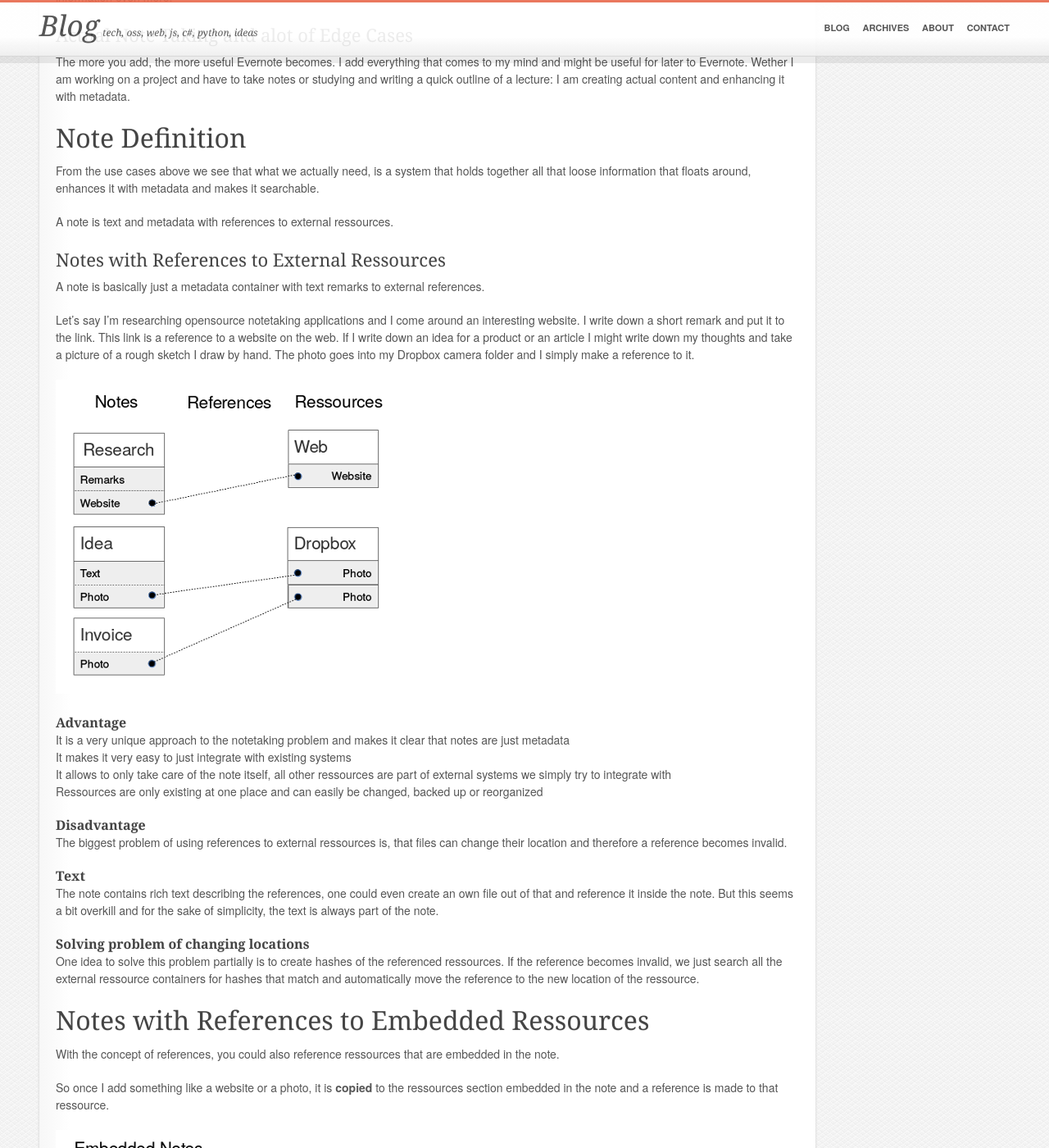
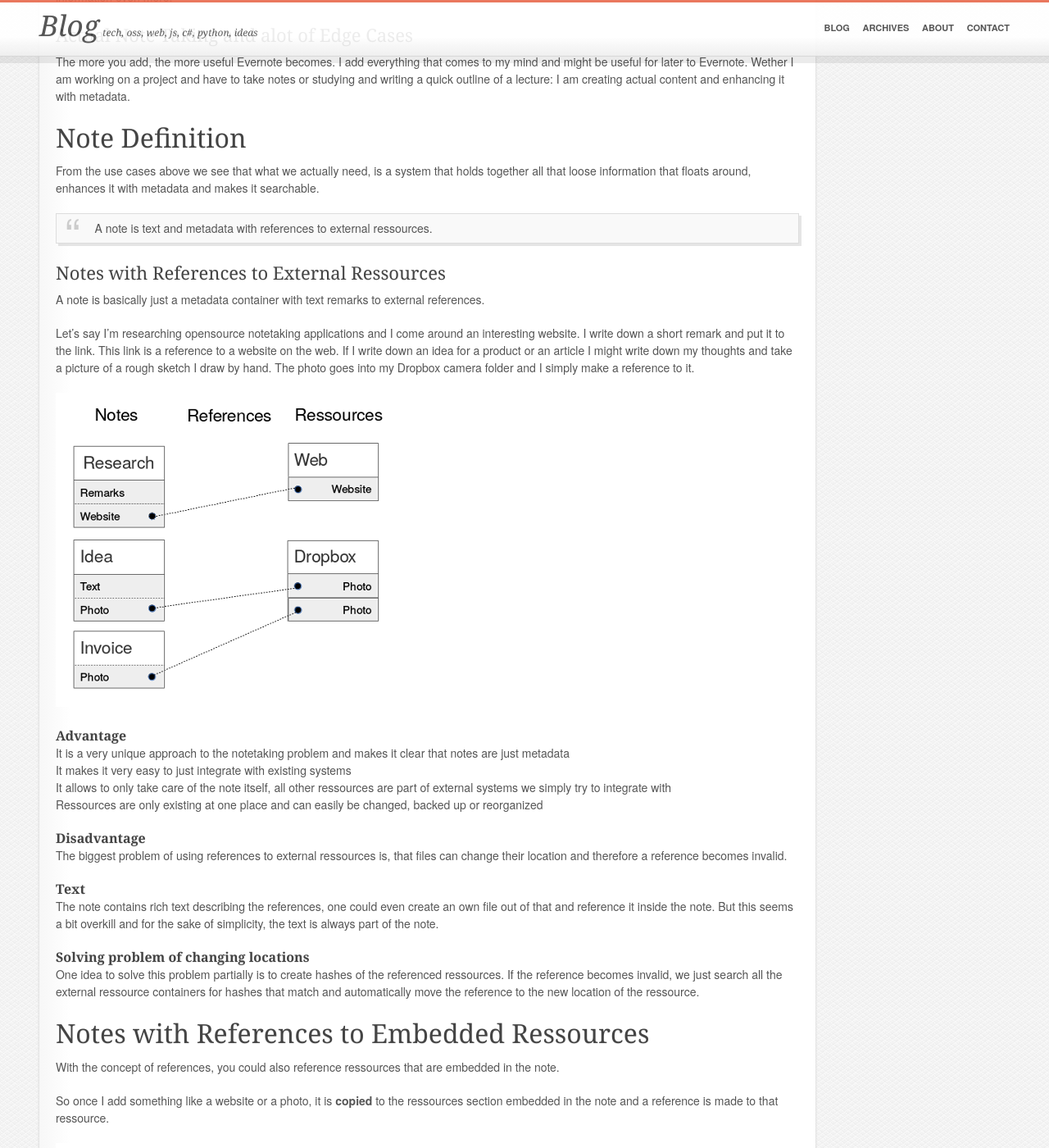
Before and after one commit to lukasmartinelli/lukasmartinelli.github.io, a Jekyll site: the page built from _posts/2014-02-07-opensource-notetaking-concept.md, in a window 1280 px wide and 1400 px high, scrolled down 719 px. Shown: the whole window at 82% size. Built offline with Jekyll 4.4.1, drawn with Linux system fonts in a browser that asks for light colours; Markdown is read by kramdown in place of the engine named in the settings.

Commit message:
Added blockquote and changed syntax

```diff
--- a/css/main.css
+++ b/css/main.css
@@ -112,6 +112,37 @@ ul, ol {
 /* line 89, ../sass/_base.scss */
 ul {
   list-style: none outside;
+}
+
+/* ===Blockquote=== */
+/* line 93, ../sass/_base.scss */
+.highlight, blockquote {
+  background-color: #f9f9f9;
+  padding: 0.5em 0.5em 0.5em 0.71429em;
+  border: 1px solid #ddd;
+  -moz-box-shadow: 3px 3px rgba(0, 0, 0, 0.1);
+  -webkit-box-shadow: 3px 3px rgba(0, 0, 0, 0.1);
+  box-shadow: 3px 3px rgba(0, 0, 0, 0.1);
+  margin: 1.42857em 0 1.42857em 0;
+  overflow: hidden;
+}
+
+/* line 104, ../sass/_base.scss */
+blockquote {
+  quotes: "\201C" "\201D" "\2018" "\2019";
+}
+/* line 107, ../sass/_base.scss */
+blockquote p {
+  display: inline;
+}
+/* line 109, ../sass/_base.scss */
+blockquote:before {
+  color: #ccc;
+  content: open-quote;
+  font-size: 4em;
+  line-height: 0.1em;
+  margin-right: 0.25em;
+  vertical-align: -0.4em;
 }
 
 /* ===============
--- a/css/syntax.css
+++ b/css/syntax.css
@@ -1,16 +1,4 @@
-
-.highlight {
-  background-color: #efefef;
-  padding: 7px 7px 7px 10px;
-  border: 1px solid #ddd;
-  -moz-box-shadow: 3px 3px rgba(0,0,0,0.1);
-  -webkit-box-shadow: 3px 3px rgba(0,0,0,0.1);
-  box-shadow: 3px 3px rgba(0,0,0,0.1);
-  margin: 20px 0 20px 0;
-  overflow: hidden;
-}
-
-code {
+ code {
   font-family:'Bitstream Vera Sans Mono','Courier', monospace;
 }
 
```
Also changed, not shown: sass/_base.scss (+28 -0 lines).
